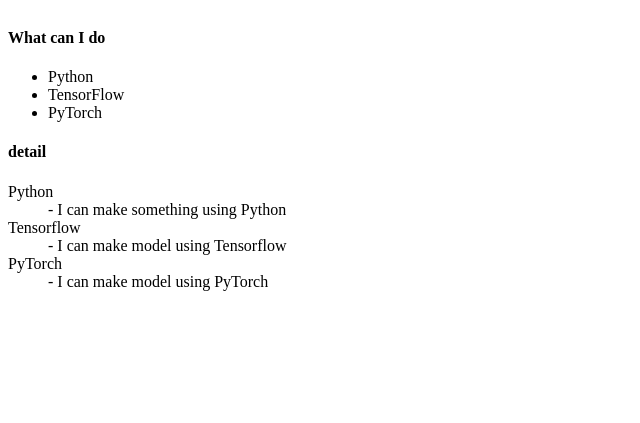
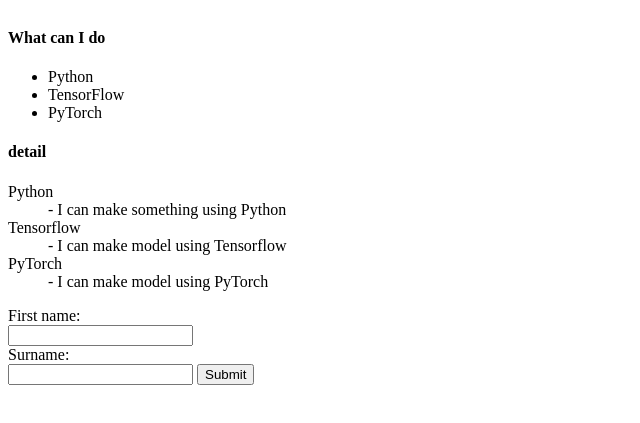
Before and after one commit to galaxy1014/galaxy1014.github.io, a plain HTML site: page index.html in a window 1280 px wide. Shown: the part 227-650 px from the top of the page, without its empty margins (0-640 px from the left). Drawn offline with Linux system fonts and the light colour scheme.

Commit message:
Update index.html

```diff
--- a/index.html
+++ b/index.html
@@ -28,6 +28,14 @@
  <dt> PyTorch </dt>
  <dd> - I can make model using PyTorch </dd>
 </dl>
+
+<form>
+ <label for="fname"> First name:</label><br>
+ <input type="text" id="fname" name="fname" value=""><br>
+ <label for="lname"> Surname:</label><br>
+ <input type="text" id="lname" name="lname" value="">
+ <input type="submit" value="Submit">
+</form>
 </body>
 
 </html>
```
